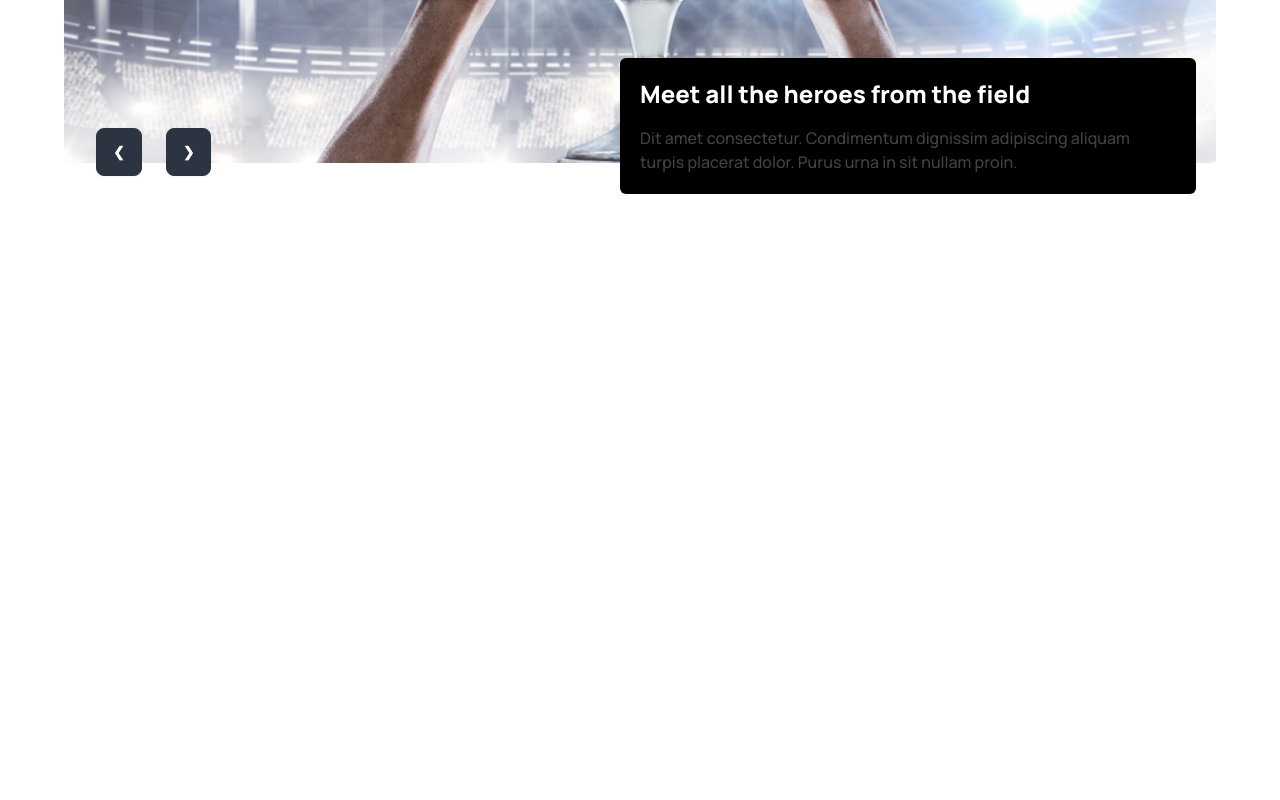
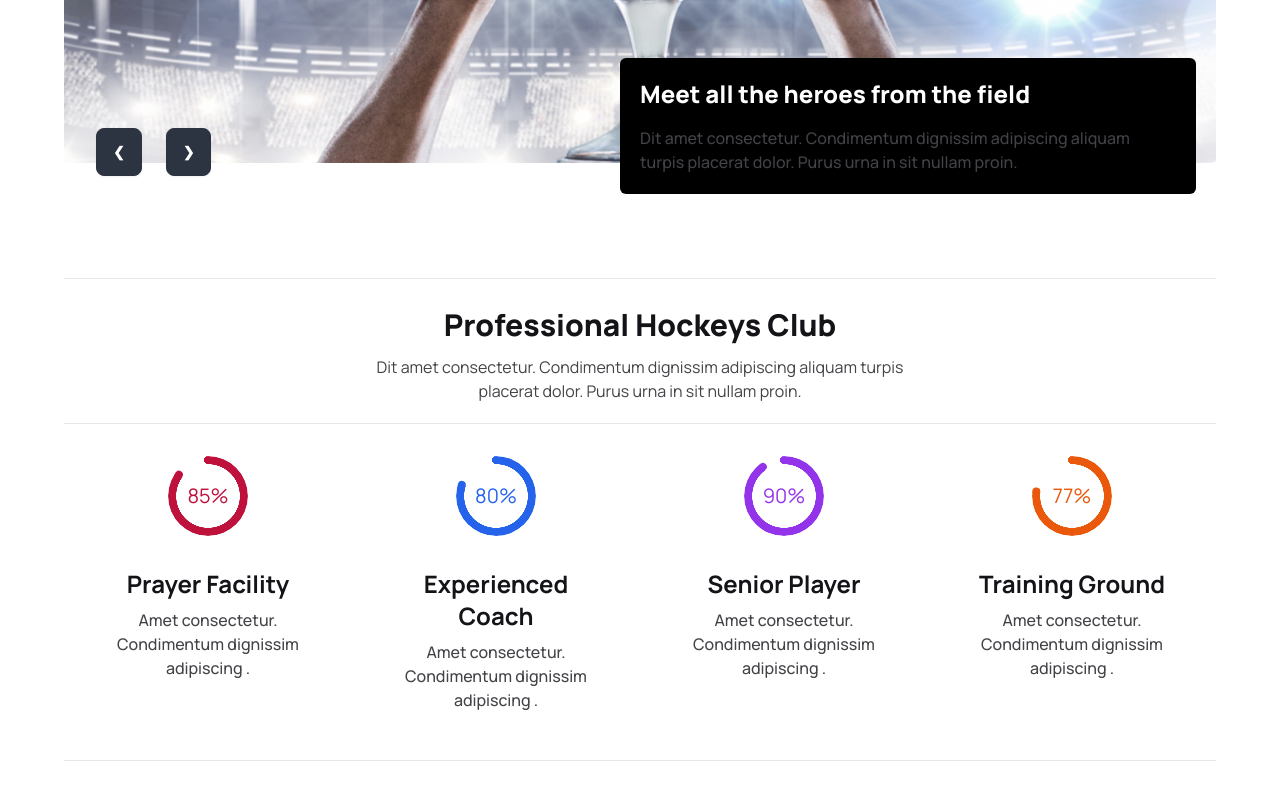
Before and after one commit to boktearhossen/assignment3-hockey-club, a plain HTML site: page index.html in a window 1280 px wide. Shown: the part 504-1304 px from the top of the page. Before the commit the page ends 800 px from the top, so only its background shows below. Drawn offline with nearby package versions, Linux system fonts and the light colour scheme; grey boxes are pictures that could not be loaded.

Commit message:
added profetional section with responsive

```diff
--- a/index.html
+++ b/index.html
@@ -11,8 +11,7 @@
   <!-- fonts -->
   <link rel="preconnect" href="https://fonts.googleapis.com">
   <link rel="preconnect" href="https://fonts.gstatic.com" crossorigin>
-    <link href="https://fonts.googleapis.com/css2?family=Manrope:wght@400;500;600;700;800&display=swap"
-        rel="stylesheet">
+  <link href="https://fonts.googleapis.com/css2?family=Manrope:wght@400;500;600;700;800&display=swap" rel="stylesheet">
   <!-- fontawesome -->
   <script src="https://kit.fontawesome.com/9a386eaef5.js" crossorigin="anonymous"></script>
 
@@ -27,6 +26,7 @@
     .black {
       color: #131318;
     }
+
     .black-2 {
       color: #424247;
     }
@@ -34,46 +34,53 @@
     .red {
       color: #FF4240;
     }
+
     .banner-image-one {
       background-image: url('./image/1.png');
       background-position: center;
       object-fit: cover;
       background-repeat: no-repeat;
     }
+
     .banner-image-two {
       background-image: url('https://images.unsplash.com/photo-1704739339246-6f0fa34f754f?q=80&w=1488&auto=format&fit=crop&ixlib=rb-4.0.3&ixid=M3wxMjA3fDB8MHxwaG90by1wYWdlfHx8fGVufDB8fHx8fA%3D%3D');
       background-position: center;
       object-fit: cover;
       background-repeat: no-repeat;
     }
+
     .banner-image-three {
       background-image: url('https://plus.unsplash.com/premium_photo-1704546741925-63f7c58d8ae7?q=80&w=1374&auto=format&fit=crop&ixlib=rb-4.0.3&ixid=M3wxMjA3fDB8MHxwaG90by1wYWdlfHx8fGVufDB8fHx8fA%3D%3D');
       background-position: center;
       object-fit: cover;
       background-repeat: no-repeat;
     }
+
     .banner-image-four {
       background-image: url('https://plus.unsplash.com/premium_photo-1673126679846-9e133a729ca8?q=80&w=1617&auto=format&fit=crop&ixlib=rb-4.0.3&ixid=M3wxMjA3fDB8MHxwaG90by1wYWdlfHx8fGVufDB8fHx8fA%3D%3D');
       background-position: center;
       object-fit: cover;
       background-repeat: no-repeat;
     }
-
   </style>
 
 
 </head>
+
 <body class="font-manrope">
 
   <!-- header start here =================================-->
-  <div class="max-w-6xl mx-auto">
+  <header class="max-w-6xl mx-auto">
     <div class="navbar bg-base-100">
       <div class="navbar-start">
         <div class="dropdown">
           <div tabindex="0" role="button" class="btn btn-ghost lg:hidden">
-              <svg xmlns="http://www.w3.org/2000/svg" class="h-5 w-5" fill="none" viewBox="0 0 24 24" stroke="currentColor"><path stroke-linecap="round" stroke-linejoin="round" stroke-width="2" d="M4 6h16M4 12h8m-8 6h16" /></svg>
+            <svg xmlns="http://www.w3.org/2000/svg" class="h-5 w-5" fill="none" viewBox="0 0 24 24"
+              stroke="currentColor">
+              <path stroke-linecap="round" stroke-linejoin="round" stroke-width="2" d="M4 6h16M4 12h8m-8 6h16" />
+            </svg>
           </div>
-            <ul  class="  dropdown-content mt-3  p-2  w-52">
+          <ul class="  dropdown-content mt-3  p-2  w-52">
             <li><a class="red font-normal text-base">Home</a></li>
             <li><a class="black-2 font-normal text-base">About</a></li>
             <li><a class="black-2 font-normal text-base"> Page</a></li>
@@ -96,16 +103,13 @@
         <a class="btn bg-[#FF4240] btn-secondary mr-4 md:mr-0">Get Ticket</a>
       </div>
     </div>
-  </div>
+  </header>
   <!-- header end here ===================================-->
 
 
-
-
   <!-- main section start here -->
-
   <!-- hero section start here ================================-->
-  <section class="max-w-6xl mx-auto px-5 md:p-0 md:relative">
+  <section class="max-w-6xl mx-auto px-5 lg:p-0 md:relative">
     <div class="carousel w-full h-[80vh]">
 
       <!-- caroucel one -->
@@ -145,12 +149,77 @@
     </div>
     <div class=" mt-3 md:absolute bottom-5 right-5 w-full md:w-[50%] bg-black text-white p-5 rounded-md">
       <h2 class="text-2xl font-extrabold mb-4">Meet all the heroes from the field</h1>
-      <p class="black-2 font-medium text-base">Dit amet consectetur. Condimentum dignissim adipiscing aliquam turpis placerat dolor. Purus urna in sit nullam proin. </p>
+        <p class="black-2 font-medium text-base">Dit amet consectetur. Condimentum dignissim adipiscing aliquam turpis
+          placerat dolor. Purus urna in sit nullam proin. </p>
 
     </div>
   </section>
   <!-- hero section end here ================================================-->
 
+
+  <!-- profetional section start here =======================================-->
+  <section class="max-w-6xl mx-auto px-5 lg:px-0 mt-16 mb-16 border-t ">
+    <div>
+      <h2 class=" text-center text-3xl md:text-3xl font-extrabold black mt-7">Professional Hockeys Club</h2>
+      <p class="text-center black-2 font-normal text-base mt-3 border-b pb-5">Dit amet consectetur. Condimentum
+        dignissim adipiscing aliquam turpis <br> placerat dolor. Purus urna in sit nullam proin. </p>
+
+      <!-- profetional card  -->
+      <div class="grid grid-cols-1 md:grid-cols-2 lg:grid-cols-4 border-b">
+        <!-- card one -->
+        <div class="card ">
+          <figure class="px-8 pt-8">
+            <div class="radial-progress text-primary text-rose-700 text-xl" style="--value:85;" role="progressbar">85%</div>
+          </figure>
+          <div class="card-body items-center text-center">
+            <h3 class="text-2xl black font-bold">Prayer Facility </h3>
+            <p class="  black-2 font-medium mb-4 ">Amet consectetur. Condimentum  dignissim adipiscing .</p>
+
+          </div>
+        </div>
+        <!-- card two -->
+        <div class="card ">
+          <figure class="px-8 pt-8">
+            <div class="radial-progress text-primary text-blue-600 text-xl" style="--value:80;" role="progressbar">80%</div>
+          </figure>
+          <div class="card-body items-center text-center">
+            <h3 class="text-2xl black font-bold">Experienced Coach </h3>
+            <p class="  black-2 font-medium mb-4 ">Amet consectetur. Condimentum  dignissim adipiscing .</p>
+
+          </div>
+        </div>
+        <!-- card three -->
+        <div class="card ">
+          <figure class="px-8 pt-8">
+            <div class="radial-progress text-primary text-purple-600 text-xl" style="--value:90;" role="progressbar">90%</div>
+          </figure>
+          <div class="card-body items-center text-center">
+            <h3 class="text-2xl black font-bold">Senior Player </h3>
+            <p class="  black-2 font-medium mb-4 ">Amet consectetur. Condimentum  dignissim adipiscing .</p>
+
+          </div>
+        </div>
+        <!-- card four -->
+        <div class="card ">
+          <figure class="px-8 pt-8">
+            <div class="radial-progress text-primary text-orange-600 text-xl" style="--value:77;" role="progressbar">77%</div>
+          </figure>
+          <div class="card-body items-center text-center">
+            <h3 class="text-2xl black font-bold">Training Ground </h3>
+            <p class="  black-2 font-medium mb-4 ">Amet consectetur. Condimentum  dignissim adipiscing .</p>
+
+          </div>
+        </div>
+
+
+
+
+      </div>
+
+
+    </div>
+  </section>
+  <!-- profetional section end here =========================================-->
 
 
   <!-- main section end here -->
@@ -162,4 +231,5 @@
 
 
 </body>
+
 </html>
```
Lines whose indentation alone changed are shown as unchanged.
